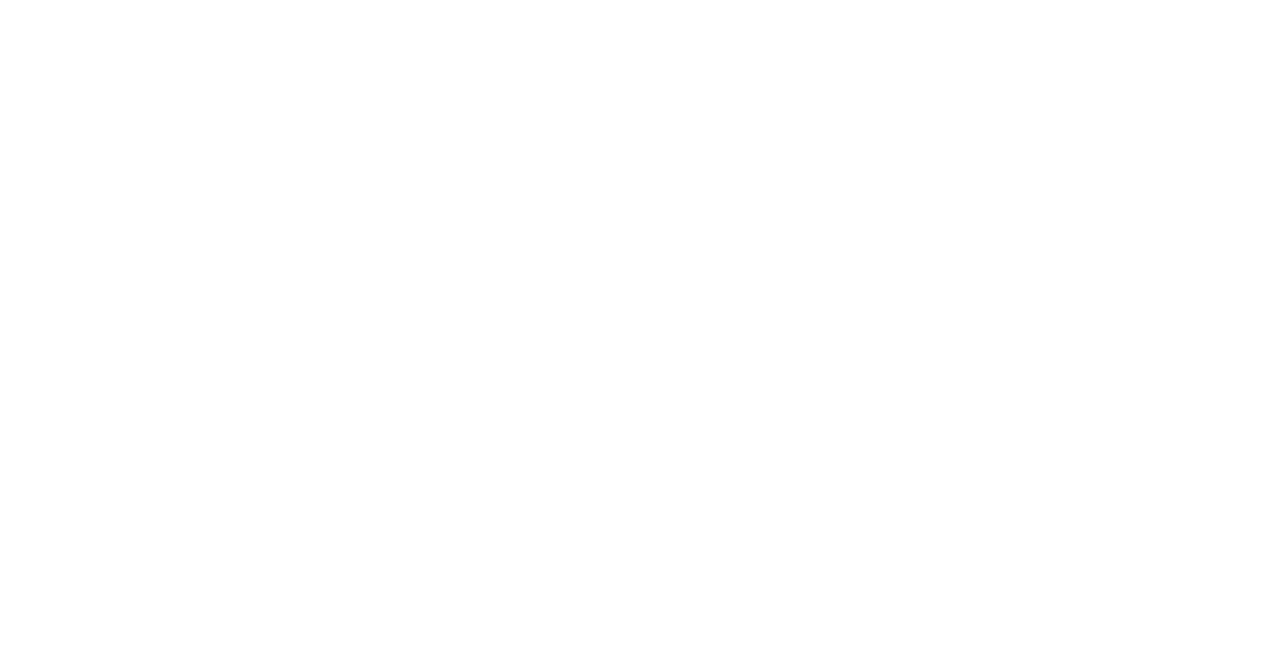
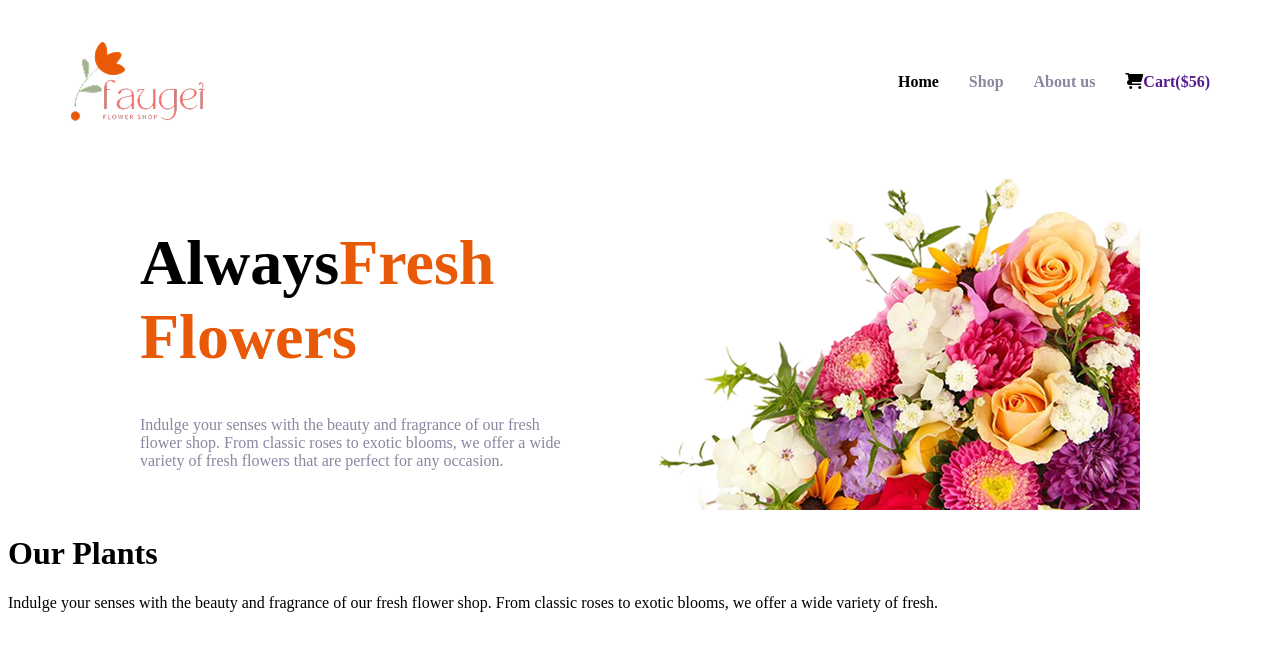
Before and after one commit to SultanaSampa/flower-market-web, a plain HTML site: page index.html in a window 1280 px wide. Drawn offline with Linux system fonts and the light colour scheme.

Commit message:
added navbar and header

```diff
--- a/index.html
+++ b/index.html
@@ -4,8 +4,49 @@
     <meta charset="UTF-8">
     <meta name="viewport" content="width=device-width, initial-scale=1.0">
     <title>flower market</title>
+    <link rel="stylesheet" href="styls/flower.css">
+    <link rel="stylesheet" href="https://cdnjs.cloudflare.com/ajax/libs/font-awesome/6.2.1/css/all.min.css" integrity="sha512-MV7K8+y+gLIBoVD59lQIYicR65iaqukzvf/nwasF0nqhPay5w/9lJmVM2hMDcnK1OnMGCdVK+iQrJ7lzPJQd1w==" crossorigin="anonymous" referrerpolicy="no-referrer" />
 </head>
 <body>
+    <header>
+    <nav class="navbar display-flex">
 
+        <img  src="assets/logo.png" alt="">
+        <ul class="item-link display-flex ">
+
+           <li class="list-item "><a href="" class="item-link color-1">Home</a></li>
+            <li class="list-item "> <a href="" class="item-link color-2">Shop</a></li>
+            <li class="list-item "><a href="" class="item-link color-2">About us</a></li>
+             <li class="  fa-solid fa-cart-shopping" ></li>
+            <li ><a href="" class=" item-link color-3 ">Cart($56)</a></li>
+             </ul>
+       </nav>
+       <div class="banner inter-des">
+         <div>
+            <h1 class=" head-text banner-title color-1"> Always<span class="color-4">Fresh <br>Flowers</span>
+</h1>
+          <p class="banner-descrp color-2">Indulge your senses with the beauty and fragrance of
+our fresh flower shop. From classic roses to exotic
+blooms, we offer a wide variety of fresh flowers that
+are perfect for any occasion.  </p>
+         </div>
+         <div class="banner-img">
+            <img  src="assets/hero-flower.png" alt="">
+         </div>
+
+        </div>
+    </header>
+    <main>
+        <div class="plant">
+            <h1 class="plant-title">Our Plants</h1>
+            <p class="plant-descrip">Indulge your senses with the beauty and fragrance of our fresh flower shop. From
+classic roses to exotic blooms, we offer a wide variety of fresh.</p>
+
+        </div>
+
+    </main>
+    <footer>
+
+    </footer>
 </body>
 </html>
--- a/styls/flower.css
+++ b/styls/flower.css
@@ -0,0 +1,101 @@
+/* font */
+@import url('https://fonts.googleapis.com/css2?family=Noto+Serif:ital,wght@0,100..900;1,100..900&family=Open+Sans:ital,wght@0,300..800;1,300..800&family=Work+Sans:ital,wght@0,100..900;1,100..900&display=swap');
+
+
+.noto-serif-head> {
+  font-family: "Noto Serif", serif;
+  font-optical-sizing: auto;
+  font-weight: 700;
+  font-style: normal;
+  font-variation-settings:
+    "wdth" 100;
+}
+
+@import url('https://fonts.googleapis.com/css2?family=Inter:ital,opsz,wght@0,14..32,100..900;1,14..32,100..900&family=Noto+Serif:ital,wght@0,100..900;1,100..900&family=Open+Sans:ital,wght@0,300..800;1,300..800&family=Work+Sans:ital,wght@0,100..900;1,100..900&display=swap');
+
+.inter-des> {
+  font-family: "Inter", sans-serif;
+  font-optical-sizing: auto;
+  font-weight:normal;
+  font-style: normal;
+}
+
+ /* shared style */
+ .display-flex{
+    display: flex;
+
+ }
+ .color-1{
+    color: #000000;
+ }
+ .color-2{
+    color: #8987A1;
+ }
+ .color-3{
+    color: 252432;
+ }
+
+ .color-4{
+    color: rgb(233, 90, 8);
+ }
+
+ .head-text{
+    font-weight: 700px;
+    font-size: 4rem;
+ }
+ .parra-text{
+    font-weight: normal;
+    font-size: 2rem;
+ }
+
+ .navbar{
+    max-width: 1140px;
+    margin: 0 auto;
+
+ }
+ /* navbar style */
+ .navbar{
+    justify-content: space-between;
+    align-items: center;
+    margin:0 auto ;
+    padding: 2rem;
+
+}
+  img{
+    size: 132px;
+
+}
+ .nav-item{
+    display: flex;
+    gap: 20px;
+ }
+ .list-item{
+    list-style: none;
+    margin-right: 30px;
+
+ }
+ .item-link{
+    text-decoration: none;
+    font-weight: bold;
+ }
+
+ /* banner style */
+ .banner{
+    max-width: 1000px;
+    display: flex;
+    align-items: center;
+    margin: 0 auto;
+ }
+
+ @media screen and (max-width:576px){
+    .list-item{
+        display: none;
+        }
+       .banner{
+        flex-direction: column-reverse;
+       }
+      .navbar{
+        margin: 0 ;
+      }
+
+ }
```
